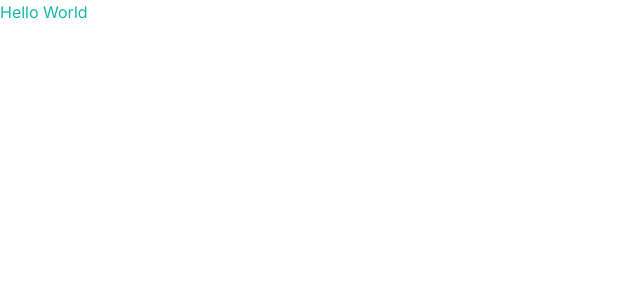
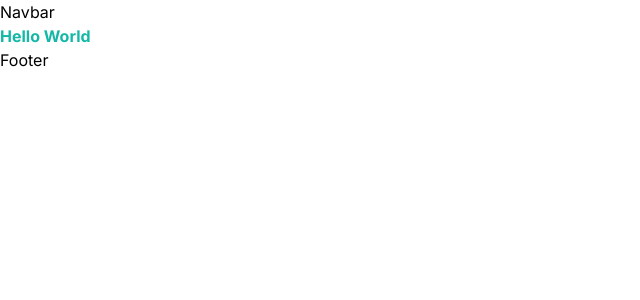
Before and after one commit to sanidhyy/travel-app, a Next.js app: page / in a window 1280 px wide. Shown: the top 300 px of the page, without its empty margins (0-640 px from the left). Built offline with nearby package versions, Linux system fonts and the light colour scheme.

Commit message:
page structure created

```diff
--- a/app/layout.tsx
+++ b/app/layout.tsx
@@ -1,22 +1,46 @@
-import './globals.css'
-import type { Metadata } from 'next'
-import { Inter } from 'next/font/google'
+import type { Metadata } from "next";
 
-const inter = Inter({ subsets: ['latin'] })
+import "./globals.css";
+import Navbar from "@/components/Navbar";
+import Footer from "@/components/Footer";
 
 export const metadata: Metadata = {
-  title: 'Create Next App',
-  description: 'Generated by create next app',
-}
+  title: "Travel",
+  description: "Travel UI/UX App for Camping",
+  authors: [
+    {
+      name: "Sanidhya Kumar Verma",
+      url: "https://github.com/sanidhyy",
+    },
+  ],
+  keywords: [
+    "reactjs",
+    "nextjs",
+    "vercel",
+    "react",
+    "travel",
+    "travel-website",
+    "tailwindcss",
+    "ui/ux",
+    "js",
+    "javascript",
+    "html",
+    "css",
+  ],
+};
 
 export default function RootLayout({
   children,
 }: {
-  children: React.ReactNode
+  children: React.ReactNode;
 }) {
   return (
     <html lang="en">
-      <body className={inter.className}>{children}</body>
+      <body>
+        <Navbar />
+        <main className="relative overflow-hidden">{children}</main>
+        <Footer />
+      </body>
     </html>
-  )
+  );
 }
--- a/app/page.tsx
+++ b/app/page.tsx
@@ -1,5 +1,5 @@
 import Image from "next/image";
 
 export default function Home() {
-  return <h1 className="text-bold text-teal-500">Hello World</h1>;
+  return <h1 className="font-bold text-teal-500">Hello World</h1>;
 }
--- /dev/null
+++ b/components/Footer.tsx
@@ -0,0 +1,5 @@
+const Footer = () => {
+  return <div>Footer</div>;
+};
+
+export default Footer;
--- /dev/null
+++ b/components/Navbar.tsx
@@ -0,0 +1,5 @@
+const Navbar = () => {
+  return <div>Navbar</div>;
+};
+
+export default Navbar;
```
